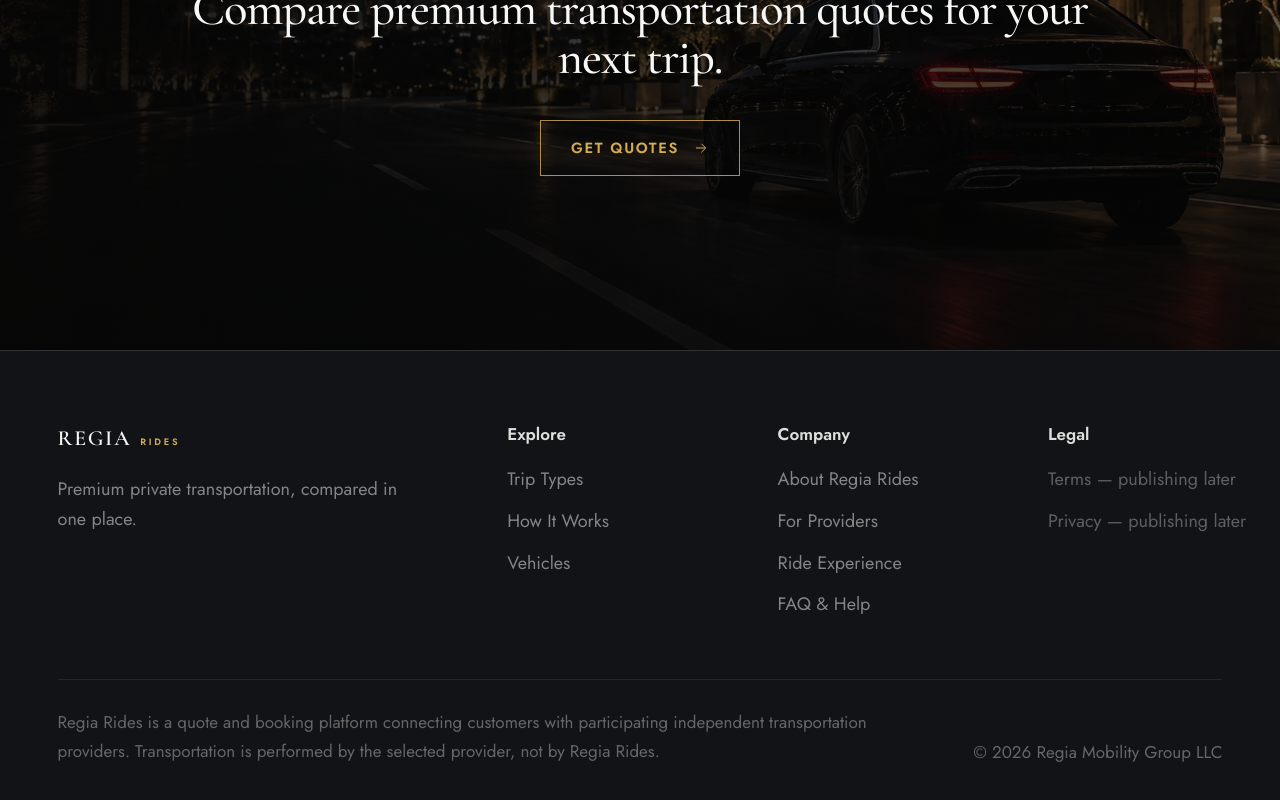
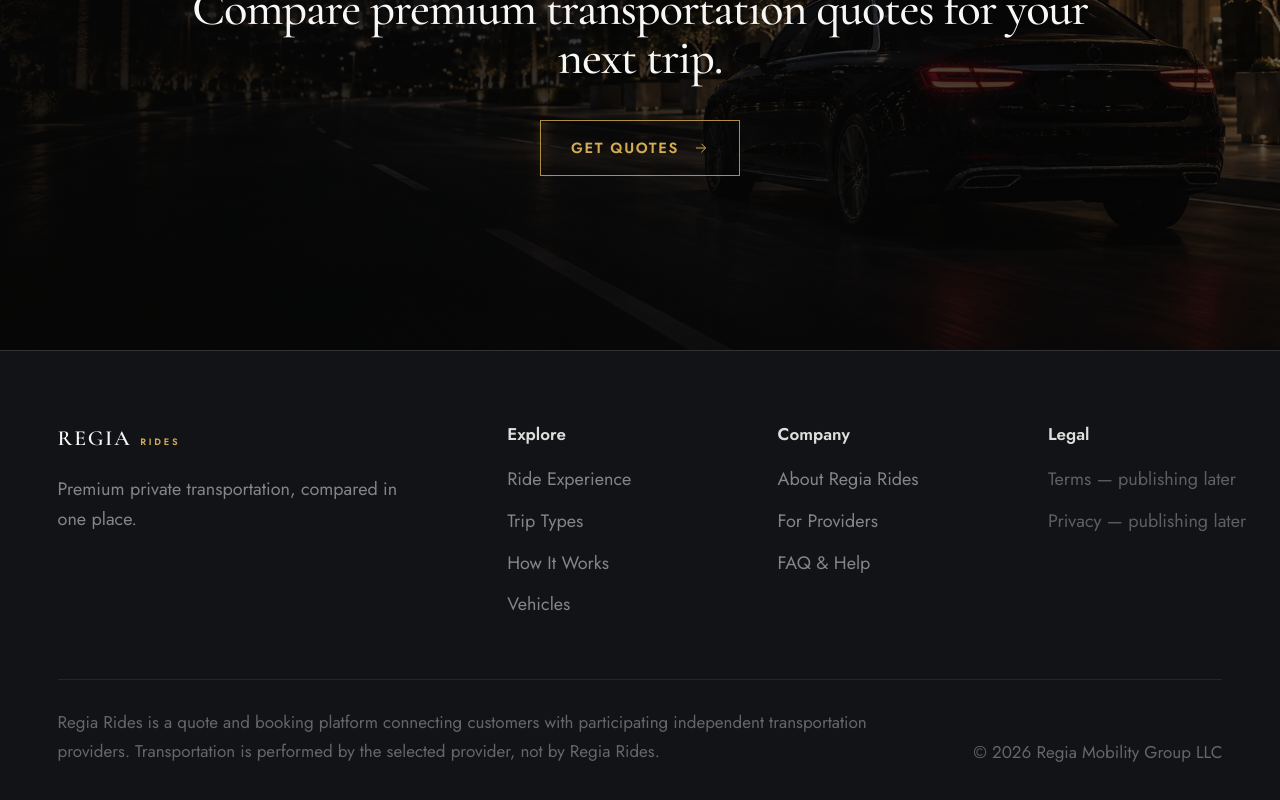
Before and after one commit to Jacob0693/regiarides, a Next.js app: page / in a window 1280 px wide. Shown: the part 8889-9689 px from the top of the page. Built offline with nearby package versions, Linux system fonts and the light colour scheme.

Commit message:
Reorganize footer navigation

```diff
--- a/src/app/components/SiteShell.tsx
+++ b/src/app/components/SiteShell.tsx
@@ -34,8 +34,8 @@ export function SiteFooter() {
       <div className="footer-main">
         <div><Link className="brand footer-brand" href="/"><span>REGIA</span><small>RIDES</small></Link><p>Premium private transportation, compared in one place.</p></div>
         <div className="footer-links">
-          <div><strong>Explore</strong><Link href="/services">Trip Types</Link><Link href="/how-it-works">How It Works</Link><Link href="/vehicles">Vehicles</Link></div>
-          <div><strong>Company</strong><Link href="/about">About Regia Rides</Link><Link href="/providers">For Providers</Link><Link href="/ride-experience">Ride Experience</Link><Link href="/faq">FAQ &amp; Help</Link></div>
+          <div><strong>Explore</strong><Link href="/ride-experience">Ride Experience</Link><Link href="/services">Trip Types</Link><Link href="/how-it-works">How It Works</Link><Link href="/vehicles">Vehicles</Link></div>
+          <div><strong>Company</strong><Link href="/about">About Regia Rides</Link><Link href="/providers">For Providers</Link><Link href="/faq">FAQ &amp; Help</Link></div>
           <div><strong>Legal</strong><span className="footer-pending">Terms — publishing later</span><span className="footer-pending">Privacy — publishing later</span></div>
         </div>
       </div>
--- a/src/app/page.tsx
+++ b/src/app/page.tsx
@@ -217,8 +217,8 @@ export default function Home() {
         <div className="footer-main">
           <div><a className="brand footer-brand" href="#top"><span>REGIA</span><small>RIDES</small></a><p>Premium private transportation, compared in one place.</p></div>
           <div className="footer-links">
-            <div><strong>Explore</strong><Link href="/services">Trip Types</Link><Link href="/how-it-works">How It Works</Link><Link href="/vehicles">Vehicles</Link></div>
-            <div><strong>Company</strong><Link href="/about">About Regia Rides</Link><Link href="/providers">For Providers</Link><Link href="/ride-experience">Ride Experience</Link><Link href="/faq">FAQ &amp; Help</Link></div>
+            <div><strong>Explore</strong><Link href="/ride-experience">Ride Experience</Link><Link href="/services">Trip Types</Link><Link href="/how-it-works">How It Works</Link><Link href="/vehicles">Vehicles</Link></div>
+            <div><strong>Company</strong><Link href="/about">About Regia Rides</Link><Link href="/providers">For Providers</Link><Link href="/faq">FAQ &amp; Help</Link></div>
             <div><strong>Legal</strong><span className="footer-pending">Terms — publishing later</span><span className="footer-pending">Privacy — publishing later</span></div>
           </div>
         </div>
```
